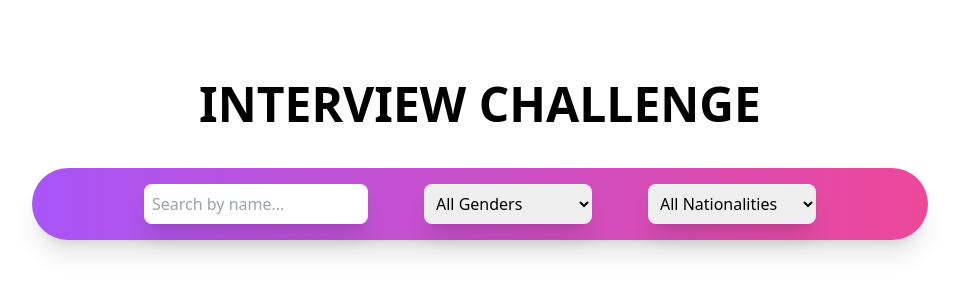
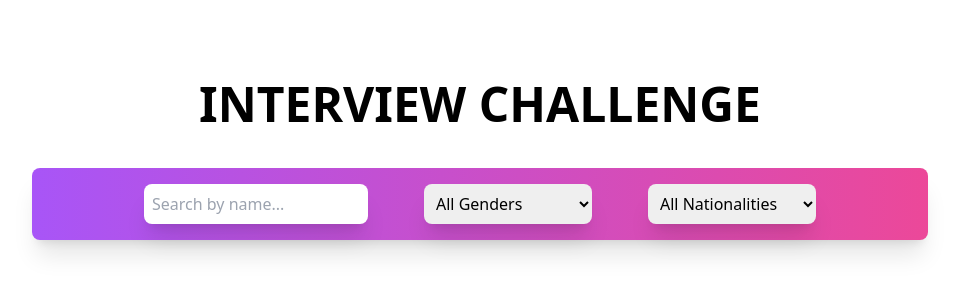
Before and after one commit to francescochimenti/InterviewChallenge, a React (Create React App) app: page / in a window 1280 px wide. Shown: the top 300 px of the page, without its empty margins (160-1119 px from the left). Built offline with nearby package versions, Linux system fonts and the light colour scheme; no server answers.

Commit message:
Aggiornato stile UserSearchBar

```diff
--- a/src/components/userSearchBar/UserSearchBar.jsx
+++ b/src/components/userSearchBar/UserSearchBar.jsx
@@ -16,7 +16,7 @@ const UserSearchBar = () => {
   }, [search, selectedGender, selectedNationality, dispatch]);
 
   return (
-    <div className="bg-gray-200 p-4 rounded-full bg-gradient-to-r from-purple-500 to-pink-500  mb-20 max-w-4xl mx-auto shadow-xl">
+    <div className="bg-gray-200 p-4 rounded-lg bg-gradient-to-r from-purple-500 to-pink-500  mb-20 max-w-4xl mx-auto shadow-xl">
       <div className="max-w-2xl mx-auto">
         <div className="flex flex-col md:flex-row items-center justify-between space-y-4 md:space-y-0">
           <input
```
